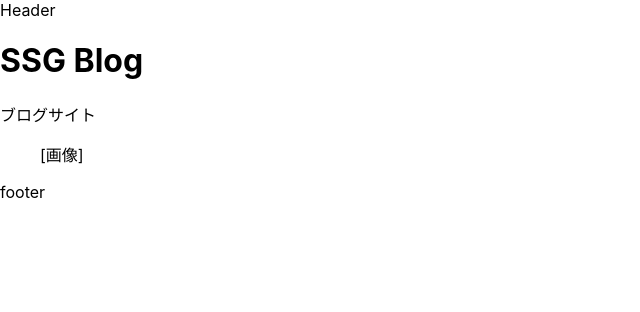
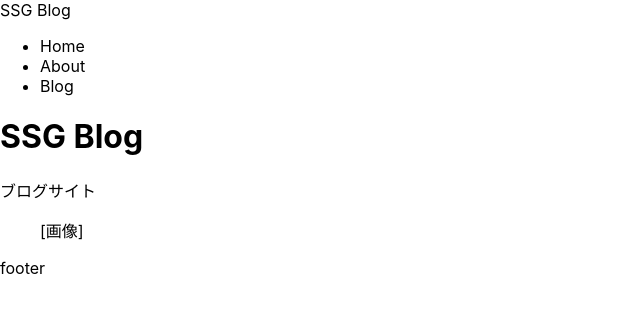
Before and after one commit to 4masa6/next-blog-ssg-practice, a Next.js app: page / in a window 1280 px wide. Shown: the top 312 px of the page, without its empty margins (0-640 px from the left). Built offline with nearby package versions, Linux system fonts and the light colour scheme.

Commit message:
ヘッダーにロゴとナビコンポーネント追加

```diff
--- a/components/Header.jsx
+++ b/components/Header.jsx
@@ -1,3 +1,11 @@
+import { Logo } from "./atoms/Logo"
+import { Nav } from "./atoms/Nav"
+
 export const Header = () => {
-  return <header>Header</header>
+  return (
+    <header>
+      <Logo />
+      <Nav />
+    </header>
+  )
 }
--- /dev/null
+++ b/components/atoms/Logo.jsx
@@ -0,0 +1,12 @@
+import Link from "next/link"
+
+export const Logo = () => {
+  // next/linkコンポーネントを使用し、aタグをラップ
+  // リンク先は<Link>のhref属性に指定する
+  // 外部サイトへのリンクは通常の<a href="">で指定する
+  return (
+    <Link href="/">
+      <a>SSG Blog</a>
+    </Link>
+  )
+}
--- /dev/null
+++ b/components/atoms/Nav.jsx
@@ -0,0 +1,25 @@
+import Link from "next/link"
+
+export const Nav = () => {
+  return (
+    <nav>
+      <ul>
+        <li>
+          <Link href="/">
+            <a>Home</a>
+          </Link>
+        </li>
+        <li>
+          <Link href="/about">
+            <a>About</a>
+          </Link>
+        </li>
+        <li>
+          <Link href="/blog">
+            <a>Blog</a>
+          </Link>
+        </li>
+      </ul>
+    </nav>
+  )
+}
```
